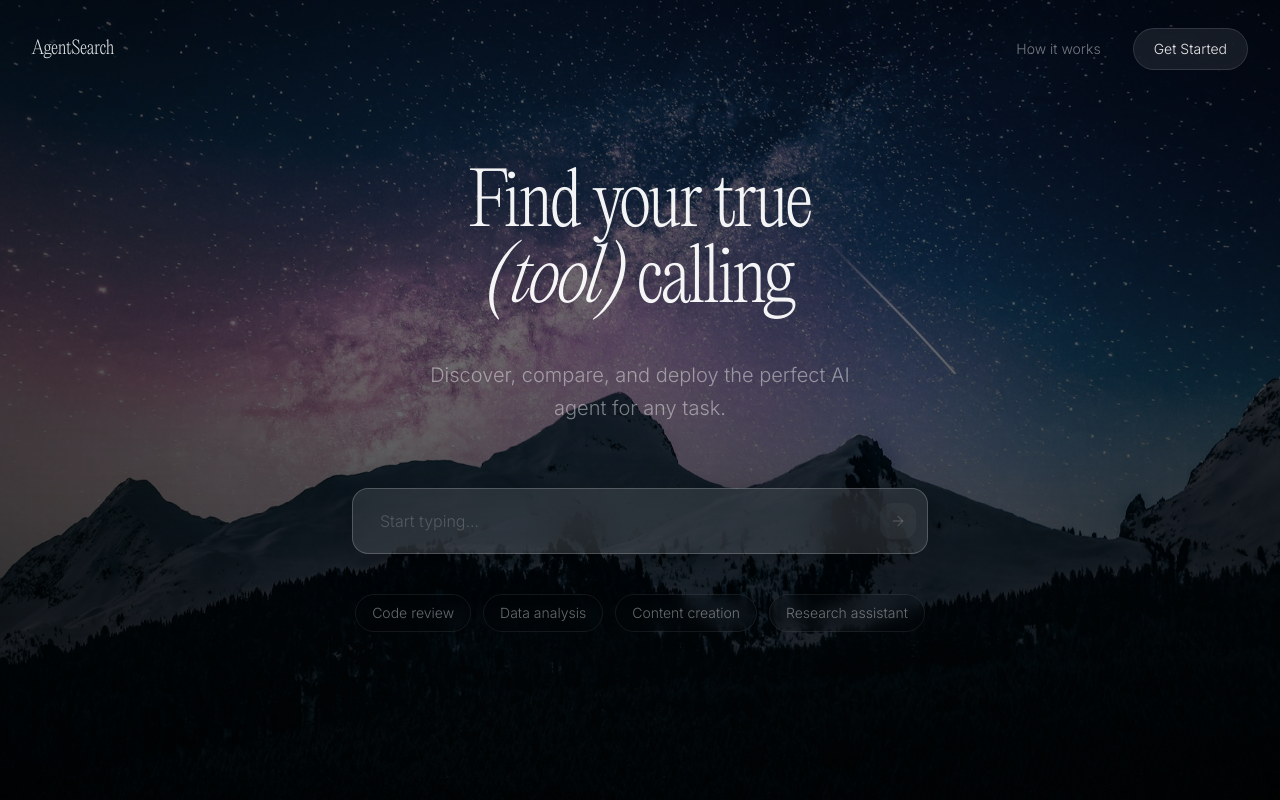
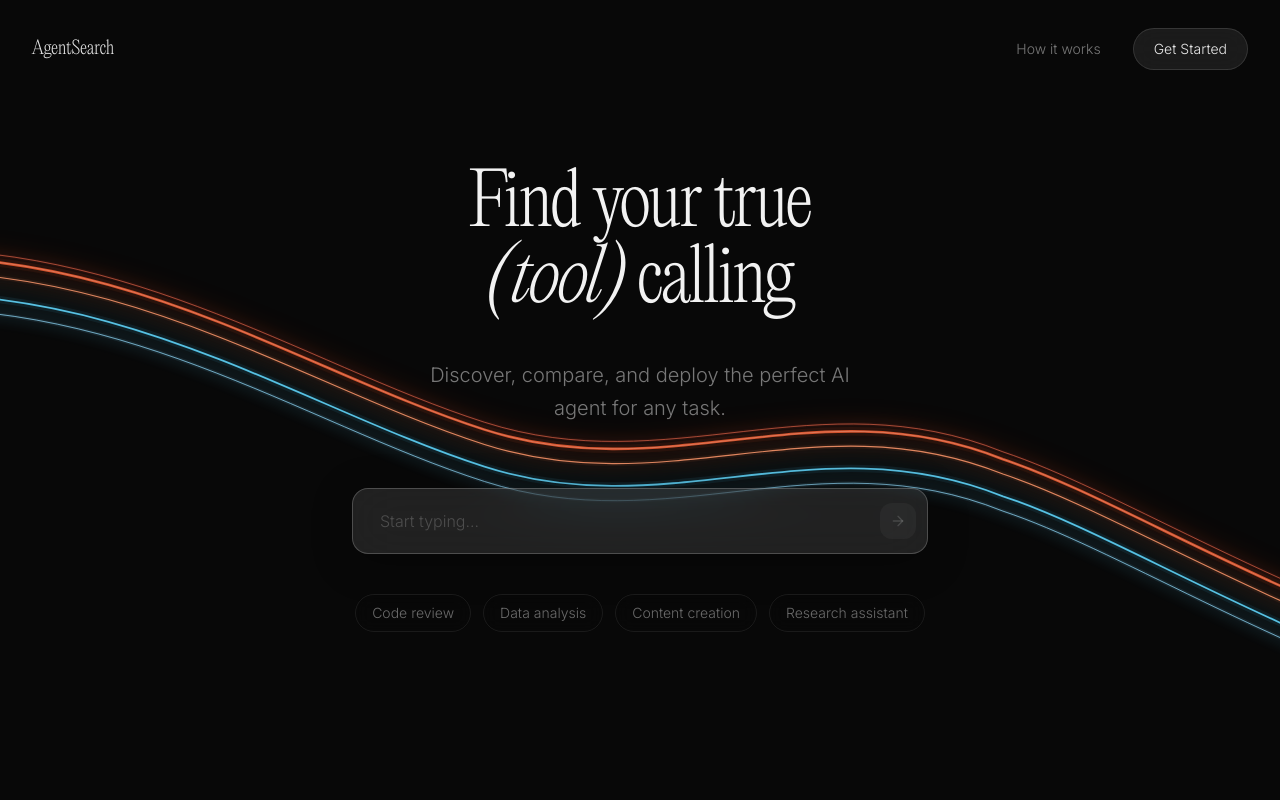
Before and after one commit to AgentsSearch/AgentSearch-Frontend, a Next.js app: page / in a window 1280 px wide. Shown: the top 800 px of the page. Built offline with nearby package versions, Linux system fonts and the light colour scheme; a web font is replaced by a local one.

Commit message:
Tracelight background

```diff
--- a/app/page.tsx
+++ b/app/page.tsx
@@ -110,6 +110,77 @@ const placeholderExamples = [
 ];
 
 const ease = [0.25, 0.1, 0, 1] as const;
+
+/* ─── Light trail definitions ─── */
+// S-curves from back-left to front-right, traversing the full screen.
+// Trails start thin/faint (distance) and end thick/bright (foreground).
+// Red and blue run nearly parallel, like cars on the same road.
+const trails = [
+  // Red — main
+  { d: "M -100 350 C 250 320, 500 500, 750 580 S 1200 520, 1450 620 C 1600 670, 1800 800, 2100 900", color: "#e85a30", w: 3.5, glow: 20, delay: 0 },
+  // Red — parallel accent
+  { d: "M -100 370 C 250 340, 500 520, 750 600 S 1200 540, 1450 640 C 1600 690, 1800 820, 2100 920", color: "#f08050", w: 1.5, glow: 12, delay: 0.05 },
+  // Red — thin inner
+  { d: "M -100 340 C 250 310, 500 490, 750 570 S 1200 510, 1450 610 C 1600 660, 1800 790, 2100 890", color: "#d04020", w: 1, glow: 8, delay: 0.02 },
+  // Blue — main (parallel, slightly below)
+  { d: "M -100 400 C 250 370, 500 550, 750 630 S 1200 570, 1450 670 C 1600 720, 1800 850, 2100 950", color: "#4ac8f0", w: 2.5, glow: 18, delay: 0.1 },
+  // Blue — thin accent
+  { d: "M -100 420 C 250 390, 500 570, 750 650 S 1200 590, 1450 690 C 1600 740, 1800 870, 2100 970", color: "#80d8ff", w: 1, glow: 10, delay: 0.14 },
+];
+
+function LightTrails() {
+  const [drawn, setDrawn] = useState(false);
+  useEffect(() => { requestAnimationFrame(() => setDrawn(true)); }, []);
+
+  return (
+    <svg
+      viewBox="0 0 1920 1080"
+      preserveAspectRatio="xMidYMid slice"
+      className="absolute inset-0 w-full h-full"
+    >
+      <defs>
+        {trails.map((_, i) => (
+          <filter key={i} id={`g${i}`}>
+            <feGaussianBlur stdDeviation={trails[i].glow} result="b" />
+            <feMerge><feMergeNode in="b" /><feMergeNode in="b" /><feMergeNode in="SourceGraphic" /></feMerge>
+          </filter>
+        ))}
+      </defs>
+      {trails.map((t, i) => (
+        <g key={i}>
+          {/* outer glow */}
+          <path
+            d={t.d} fill="none" stroke={t.color}
+            strokeWidth={t.w + t.glow * 0.4}
+            strokeLinecap="round" opacity={0.12}
+            filter={`url(#g${i})`} pathLength={1}
+            strokeDasharray="1"
+            strokeDashoffset={drawn ? 0 : 1}
+            style={{ transition: `stroke-dashoffset 1s cubic-bezier(.4,0,.2,1) ${t.delay}s` }}
+          />
+          {/* core */}
+          <path
+            d={t.d} fill="none" stroke={t.color}
+            strokeWidth={t.w} strokeLinecap="round"
+            opacity={0.9} pathLength={1}
+            strokeDasharray="1"
+            strokeDashoffset={drawn ? 0 : 1}
+            style={{ transition: `stroke-dashoffset 1s cubic-bezier(.4,0,.2,1) ${t.delay}s` }}
+          />
+          {/* hot center */}
+          <path
+            d={t.d} fill="none" stroke="#fff"
+            strokeWidth={Math.max(t.w * 0.25, 0.5)}
+            strokeLinecap="round" opacity={0.35}
+            pathLength={1} strokeDasharray="1"
+            strokeDashoffset={drawn ? 0 : 1}
+            style={{ transition: `stroke-dashoffset 1s cubic-bezier(.4,0,.2,1) ${t.delay}s` }}
+          />
+        </g>
+      ))}
+    </svg>
+  );
+}
 
 const features = [
   {
@@ -335,32 +406,9 @@ export default function Page() {
         ) : (
           /* ═══ LANDING / HERO VIEW ═══ */
           <>
-            {/* Full-screen background image */}
+            {/* Rendered light trails background */}
             <div className="fixed inset-0 z-0">
-              <div
-                className="absolute inset-0"
-                style={{
-                  backgroundImage: "url('/images/hero-bg.jpg')",
-                  backgroundSize: "cover",
-                  backgroundPosition: "center 30%",
-                  backgroundRepeat: "no-repeat",
-                  animation: "subtle-drift 30s ease-in-out infinite",
-                }}
-              />
-              <div
-                className="absolute inset-0"
-                style={{
-                  background:
-                    "linear-gradient(to bottom, rgba(0,0,0,0.5) 0%, rgba(0,0,0,0.55) 40%, rgba(0,0,0,0.75) 100%)",
-                }}
-              />
-              <div
-                className="absolute inset-0"
-                style={{
-                  background:
-                    "radial-gradient(ellipse at center, transparent 30%, rgba(0,0,0,0.5) 100%)",
-                }}
-              />
+              <LightTrails />
             </div>
 
             {/* Navigation */}
```
